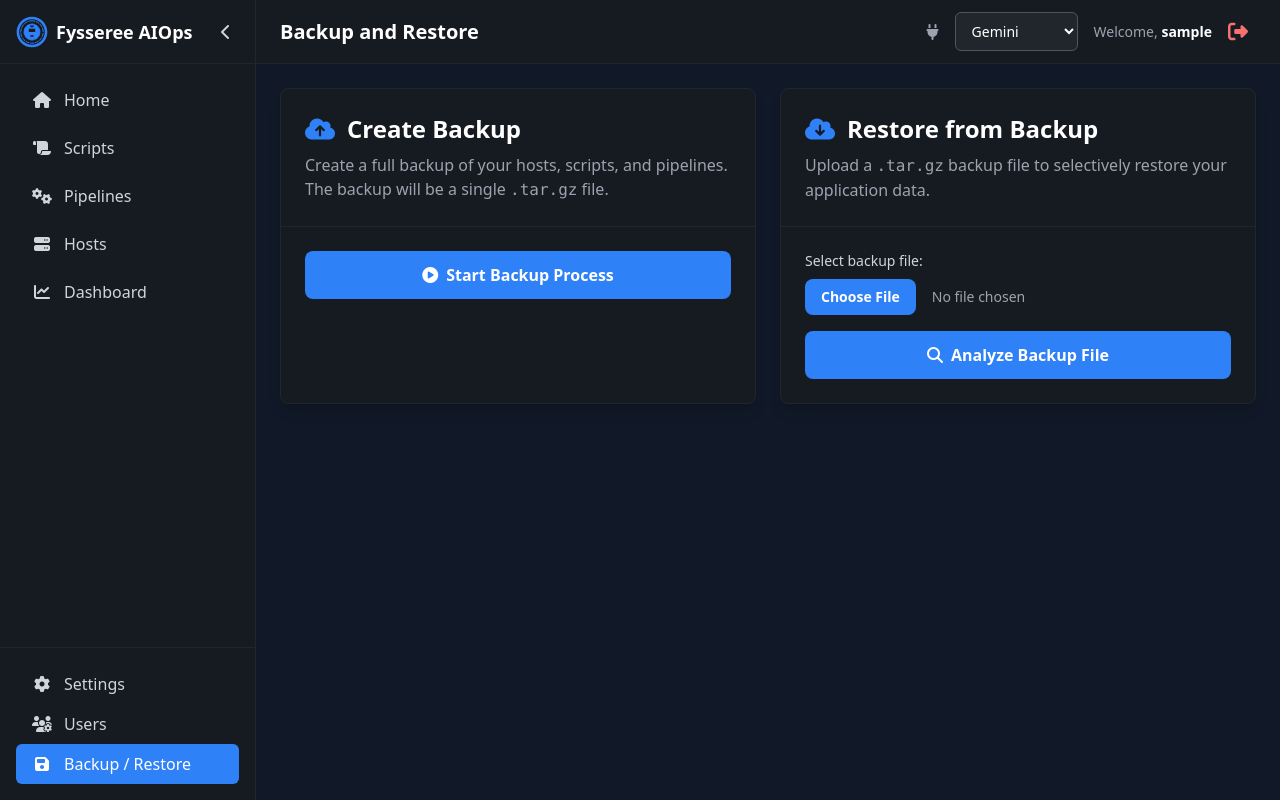
After one commit to mightywomble/ai-runner, a Flask app: page /backup/ in a window 1280 px wide. The commit adds this page. Run offline with Flask 3, Linux system fonts and the light colour scheme; the visitor is signed in with stand-in values (Sample User, id 1); some libraries are stand-ins or nearby versions.

Commit message:
added a backup restore interface

```diff
--- /dev/null
+++ b/app/backup/__init__.py
@@ -0,0 +1,5 @@
+from flask import Blueprint
+
+bp = Blueprint('backup', __name__)
+
+from app.backup import routes
--- /dev/null
+++ b/app/backup/routes.py
@@ -0,0 +1,206 @@
+import os
+import json
+import tarfile
+import shutil
+from datetime import datetime
+from flask import render_template, current_app, request, flash, redirect, url_for, send_from_directory
+from flask_login import login_required
+from werkzeug.utils import secure_filename
+from . import bp
+from app.models import Host, Script, Pipeline, Setting
+from app import db
+from app.utils import push_to_github
+
+@bp.route('/')
+@login_required
+def backup():
+    """
+    Renders the main backup and restore page.
+    """
+    return render_template('backup/backup.html', title="Backup and Restore")
+
+@bp.route('/create', methods=['POST'])
+@login_required
+def create_backup():
+    """
+    Creates a backup of hosts, scripts, and pipelines.
+    """
+    try:
+        backup_dir = os.path.join(current_app.instance_path, 'backup_temp')
+        if os.path.exists(backup_dir):
+            shutil.rmtree(backup_dir)
+        os.makedirs(backup_dir)
+
+        # Backup data
+        hosts = Host.query.all()
+        hosts_data = [{'id': h.id, 'name': h.name, 'ip_address': h.ip_address, 'ssh_user': h.ssh_user, 'os_type': h.os_type, 'distro': h.distro, 'location': h.location, 'description': h.description} for h in hosts]
+        with open(os.path.join(backup_dir, 'hosts.json'), 'w') as f:
+            json.dump(hosts_data, f, indent=4)
+
+        scripts = Script.query.all()
+        scripts_data = [{'id': s.id, 'name': s.name, 'script_type': s.script_type, 'content': s.content} for s in scripts]
+        with open(os.path.join(backup_dir, 'scripts.json'), 'w') as f:
+            json.dump(scripts_data, f, indent=4)
+
+        pipelines = Pipeline.query.all()
+        pipelines_data = [{'id': p.id, 'name': p.name, 'description': p.description, 'definition': p.definition} for p in pipelines]
+        with open(os.path.join(backup_dir, 'pipelines.json'), 'w') as f:
+            json.dump(pipelines_data, f, indent=4)
+
+        # Create tar.gz file
+        timestamp = datetime.now().strftime('%Y%m%d_%H%M%S')
+        backup_filename = f'backup_{timestamp}.tar.gz'
+        backup_path = os.path.join(current_app.instance_path, 'backups')
+        os.makedirs(backup_path, exist_ok=True)
+
+        archive_file = os.path.join(backup_path, backup_filename)
+        with tarfile.open(archive_file, 'w:gz') as tar:
+            tar.add(backup_dir, arcname='backup_content')
+
+        shutil.rmtree(backup_dir)
+        flash(f'Backup created successfully: {backup_filename}', 'success')
+        return render_template('backup/backup.html', title="Backup and Restore", backup_filename=backup_filename)
+
+    except Exception as e:
+        flash(f'Error creating backup: {e}', 'danger')
+        return redirect(url_for('backup.backup'))
+
+@bp.route('/download/<filename>')
+@login_required
+def download_backup(filename):
+    backup_path = os.path.join(current_app.instance_path, 'backups')
+    return send_from_directory(directory=backup_path, path=filename, as_attachment=True)
+
+@bp.route('/push_to_github', methods=['POST'])
+@login_required
+def push_backup_to_github_route():
+    backup_filename = request.form.get('backup_filename')
+    if not backup_filename:
+        flash('No backup file specified.', 'danger')
+        return redirect(url_for('backup.backup'))
+
+    backup_filepath = os.path.join(current_app.instance_path, 'backups', backup_filename)
+    if not os.path.exists(backup_filepath):
+        flash('Backup file not found.', 'danger')
+        return redirect(url_for('backup.backup'))
+
+    github_repo_setting = Setting.query.filter_by(key='github_repo').first()
+    github_token_setting = Setting.query.filter_by(key='github_token').first()
+
+    if not github_repo_setting or not github_token_setting or not github_repo_setting.value or not github_token_setting.value:
+        flash('GitHub repository or token are not configured.', 'danger')
+        return redirect(url_for('backup.backup'))
+
+    repo_name = github_repo_setting.value
+    token = github_token_setting.value
+
+    try:
+        with open(backup_filepath, 'rb') as f:
+            content = f.read()
+
+        response_message = push_to_github(repo_name, token, f'backups/{backup_filename}', content, f'feat: Add backup {backup_filename}')
+        flash(f'Successfully pushed backup to GitHub: {response_message}', 'success')
+    except Exception as e:
+        flash(f'Failed to push backup to GitHub: {e}', 'danger')
+
+    return redirect(url_for('backup.backup'))
+
+@bp.route('/restore/preview', methods=['POST'])
+@login_required
+def preview_backup():
+    if 'backup_file' not in request.files:
+        flash('No file part', 'danger')
+        return redirect(url_for('backup.backup'))
+
+    file = request.files['backup_file']
+    if file.filename == '' or not file.filename.endswith('.tar.gz'):
+        flash('No selected file or invalid file type. Please upload a .tar.gz file.', 'danger')
+        return redirect(url_for('backup.backup'))
+
+    filename = secure_filename(file.filename)
+    upload_id = datetime.now().strftime('%Y%m%d%H%M%S%f')
+    upload_dir = os.path.join(current_app.instance_path, 'uploads', upload_id)
+    os.makedirs(upload_dir, exist_ok=True)
+
+    filepath = os.path.join(upload_dir, filename)
+    file.save(filepath)
+
+    extract_dir = os.path.join(upload_dir, 'extracted')
+
+    try:
+        with tarfile.open(filepath, 'r:gz') as tar:
+            tar.extractall(path=extract_dir)
+
+        content_dir = os.path.join(extract_dir, 'backup_content')
+        backup_summary = {}
+
+        if os.path.exists(os.path.join(content_dir, 'hosts.json')):
+            with open(os.path.join(content_dir, 'hosts.json'), 'r') as f:
+                backup_summary['hosts'] = len(json.load(f))
+
+        if os.path.exists(os.path.join(content_dir, 'scripts.json')):
+            with open(os.path.join(content_dir, 'scripts.json'), 'r') as f:
+                backup_summary['scripts'] = len(json.load(f))
+
+        if os.path.exists(os.path.join(content_dir, 'pipelines.json')):
+            with open(os.path.join(content_dir, 'pipelines.json'), 'r') as f:
+                backup_summary['pipelines'] = len(json.load(f))
+
+        if not backup_summary:
+            raise ValueError("The uploaded backup archive is empty or has an invalid structure.")
+
+        return render_template('backup/restore_preview.html', title="Restore Preview", summary=backup_summary, upload_id=upload_id, filename=filename)
+
+    except Exception as e:
+        if os.path.exists(upload_dir):
+            shutil.rmtree(upload_dir)
+        flash(f'Error analyzing backup: {e}', 'danger')
+        return redirect(url_for('backup.backup'))
+
+@bp.route('/restore/execute', methods=['POST'])
+@login_required
+def execute_restore():
+    upload_id = request.form.get('upload_id')
+    restore_items = request.form.getlist('restore_items')
+
+    if not upload_id or not restore_items:
+        flash('Invalid restore request. Please start over.', 'danger')
+        return redirect(url_for('backup.backup'))
+
+    upload_dir = os.path.join(current_app.instance_path, 'uploads', upload_id)
+    content_dir = os.path.join(upload_dir, 'extracted', 'backup_content')
+
+    if not os.path.exists(content_dir):
+        flash('Restore session expired or file not found. Please upload again.', 'danger')
+        return redirect(url_for('backup.backup'))
+
+    try:
+        if 'hosts' in restore_items:
+            db.session.query(Host).delete()
+            with open(os.path.join(content_dir, 'hosts.json'), 'r') as f:
+                for h_data in json.load(f):
+                    h_data.pop('id', None); db.session.add(Host(**h_data))
+
+        if 'scripts' in restore_items:
+            db.session.query(Script).delete()
+            with open(os.path.join(content_dir, 'scripts.json'), 'r') as f:
+                for s_data in json.load(f):
+                    s_data.pop('id', None); db.session.add(Script(**s_data))
+
+        if 'pipelines' in restore_items:
+            db.session.query(Pipeline).delete()
+            with open(os.path.join(content_dir, 'pipelines.json'), 'r') as f:
+                for p_data in json.load(f):
+                    p_data.pop('id', None); db.session.add(Pipeline(**p_data))
+
+        db.session.commit()
+        flash(f'Successfully restored: {", ".join(restore_items)}', 'success')
+
+    except Exception as e:
+        db.session.rollback()
+        flash(f'An error occurred during restore: {e}', 'danger')
+    finally:
+        if os.path.exists(upload_dir):
+            shutil.rmtree(upload_dir)
+
+    return redirect(url_for('backup.backup'))
--- /dev/null
+++ b/app/templates/backup/backup.html
@@ -0,0 +1,72 @@
+{% extends "base.html" %}
+
+{% block content %}
+<div class="grid grid-cols-1 lg:grid-cols-2 gap-6">
+
+    <!-- Backup Section -->
+    <div class="bg-base-200 border border-base-300 rounded-lg shadow-lg">
+        <div class="p-6 border-b border-base-300">
+            <h2 class="text-2xl font-semibold text-white flex items-center">
+                <i class="fas fa-cloud-upload-alt mr-3 text-accent"></i>
+                Create Backup
+            </h2>
+            <p class="text-gray-400 mt-2">Create a full backup of your hosts, scripts, and pipelines. The backup will be a single <code>.tar.gz</code> file.</p>
+        </div>
+        <div class="p-6">
+            <form action="{{ url_for('backup.create_backup') }}" method="post">
+                <button type="submit" class="w-full bg-accent hover:bg-blue-600 text-white font-bold py-3 px-4 rounded-lg flex items-center justify-center transition duration-300">
+                    <i class="fas fa-play-circle mr-2"></i>
+                    Start Backup Process
+                </button>
+            </form>
+
+            {% if backup_filename %}
+            <div class="mt-6 p-4 bg-base-100 border border-green-500 rounded-lg">
+                <h4 class="font-semibold text-lg text-green-400">Backup Created Successfully!</h4>
+                <div class="flex items-center justify-between mt-3 bg-base-300 p-3 rounded-md">
+                    <div class="flex items-center">
+                        <i class="fas fa-file-archive text-xl text-gray-400 mr-3"></i>
+                        <span class="text-white font-mono">{{ backup_filename }}</span>
+                    </div>
+                    <div class="flex items-center space-x-2">
+                        <a href="{{ url_for('backup.download_backup', filename=backup_filename) }}" class="bg-green-600 hover:bg-green-700 text-white font-bold py-2 px-3 rounded-md text-sm transition" title="Download">
+                            <i class="fas fa-download"></i>
+                        </a>
+                        <form action="{{ url_for('backup.push_backup_to_github_route') }}" method="post" class="d-inline">
+                            <input type="hidden" name="backup_filename" value="{{ backup_filename }}">
+                            <button type="submit" class="bg-gray-600 hover:bg-gray-700 text-white font-bold py-2 px-3 rounded-md text-sm transition" title="Push to GitHub">
+                                <i class="fab fa-github"></i>
+                            </button>
+                        </form>
+                    </div>
+                </div>
+            </div>
+            {% endif %}
+        </div>
+    </div>
+
+    <!-- Restore Section -->
+    <div class="bg-base-200 border border-base-300 rounded-lg shadow-lg">
+        <div class="p-6 border-b border-base-300">
+            <h2 class="text-2xl font-semibold text-white flex items-center">
+                <i class="fas fa-cloud-download-alt mr-3 text-accent"></i>
+                Restore from Backup
+            </h2>
+            <p class="text-gray-400 mt-2">Upload a <code>.tar.gz</code> backup file to selectively restore your application data.</p>
+        </div>
+        <div class="p-6">
+            <form action="{{ url_for('backup.preview_backup') }}" method="post" enctype="multipart/form-data">
+                <div class="form-group">
+                    <label for="backup_file" class="block text-sm font-medium text-gray-300 mb-2">Select backup file:</label>
+                    <input type="file" id="backup_file" name="backup_file" accept=".tar.gz,application/gzip,application/x-gzip" required class="w-full text-sm text-gray-400 file:mr-4 file:py-2 file:px-4 file:rounded-lg file:border-0 file:text-sm file:font-semibold file:bg-accent file:text-white hover:file:bg-blue-600">
+                </div>
+                <button type="submit" class="mt-4 w-full bg-accent hover:bg-blue-600 text-white font-bold py-3 px-4 rounded-lg flex items-center justify-center transition duration-300">
+                    <i class="fas fa-search mr-2"></i>
+                    Analyze Backup File
+                </button>
+            </form>
+        </div>
+    </div>
+
+</div>
+{% endblock %}
--- a/app/templates/base.html
+++ b/app/templates/base.html
@@ -86,13 +86,17 @@
                 </a>
             </nav>
             <div class="px-4 py-4 border-t border-base-300">
-                 <a href="{{ url_for('settings.settings_page') }}" class="flex items-center px-4 py-2 rounded-md hover:bg-base-300 sidebar-link {{ 'bg-accent text-white' if 'settings' in request.endpoint else '' }}"> {# Corrected endpoint name #}
+                 <a href="{{ url_for('settings.settings_page') }}" class="flex items-center px-4 py-2 rounded-md hover:bg-base-300 sidebar-link {{ 'bg-accent text-white' if 'settings' in request.endpoint else '' }}">
                     <i class="fas fa-cog fa-fw mr-3"></i>
                     <span class="sidebar-text">Settings</span>
                 </a>
                  <a href="{{ url_for('users.users_list') }}" class="flex items-center px-4 py-2 rounded-md hover:bg-base-300 sidebar-link {{ 'bg-accent text-white' if 'users' in request.endpoint else '' }}">
                     <i class="fas fa-users-cog fa-fw mr-3"></i>
                     <span class="sidebar-text">Users</span>
+                </a>
+                <a href="{{ url_for('backup.backup') }}" class="flex items-center px-4 py-2 rounded-md hover:bg-base-300 sidebar-link {{ 'bg-accent text-white' if 'backup' in request.endpoint else '' }}">
+                    <i class="fas fa-save fa-fw mr-3"></i>
+                    <span class="sidebar-text">Backup / Restore</span>
                 </a>
             </div>
         </aside>
```
Also changed, not shown: app/__init__.py (+74 -73 lines), app/models.py (+9 -1 lines), app/templates/backup/restore_preview.html (added, +58 -0 lines), app/utils.py (+49 -0 lines).
